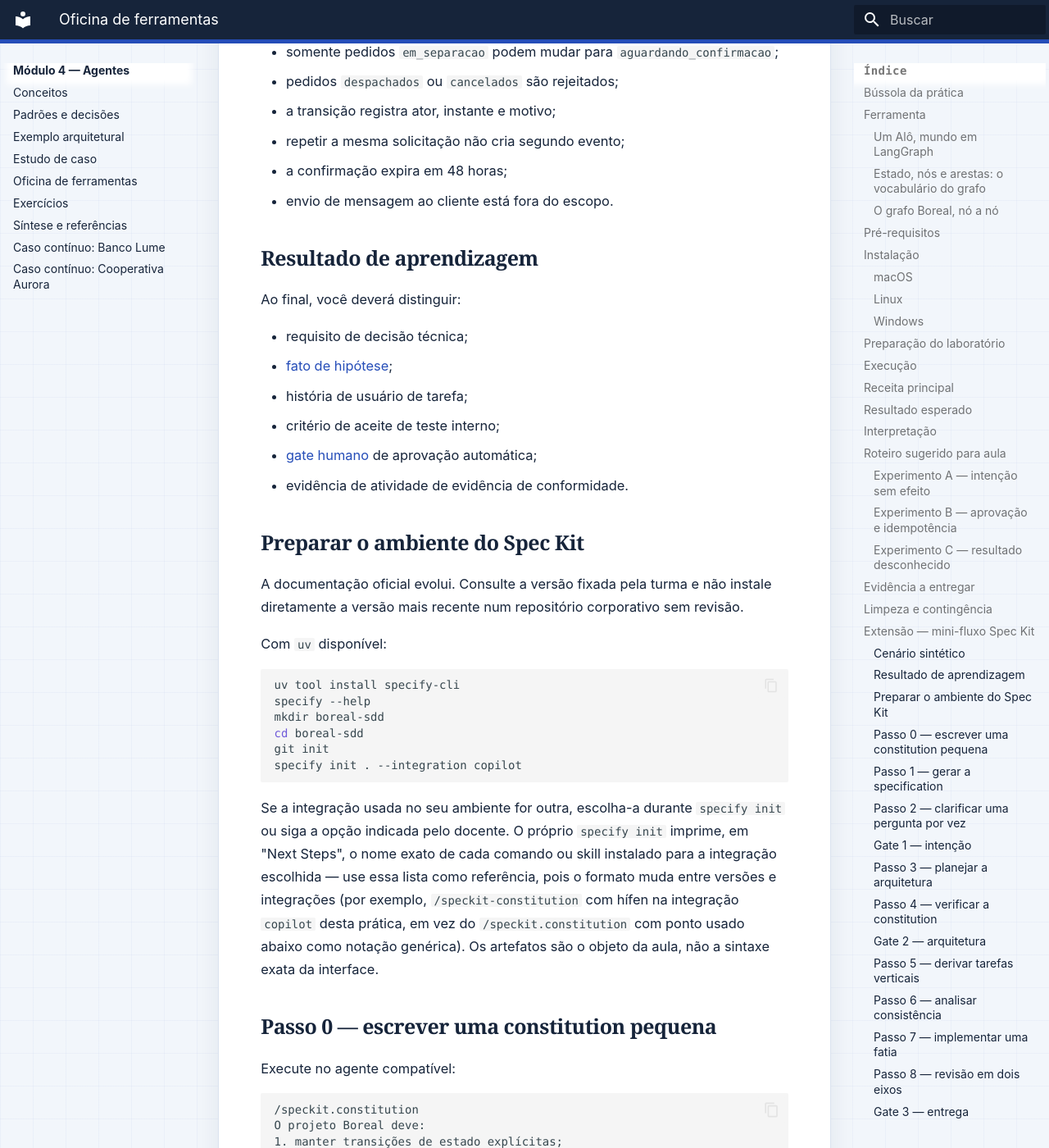
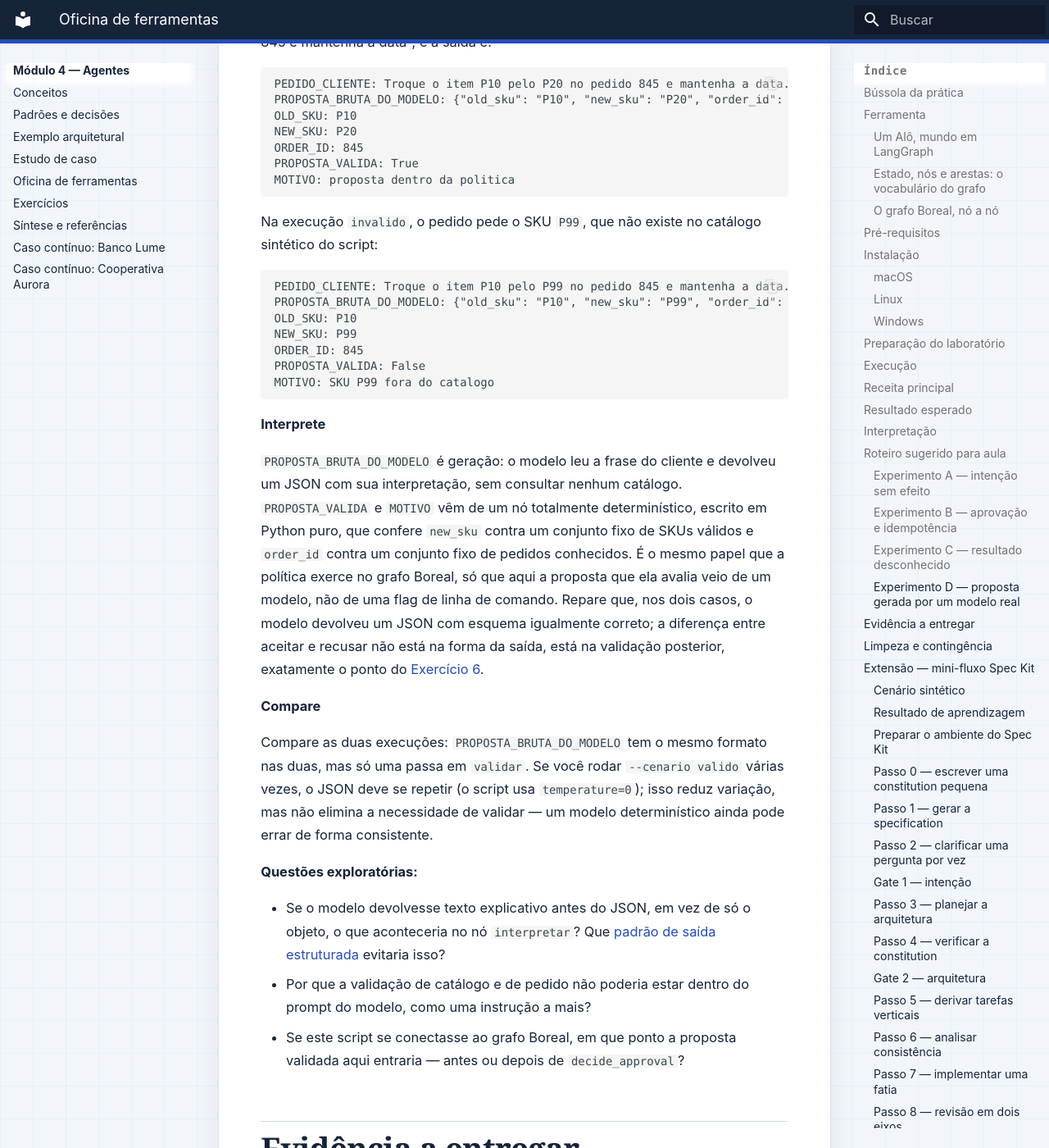
Before and after one commit to aulas-marco/arquitetura-solucoes-ia-generativa, an MkDocs documentation site: the page built from docs/modulo-4-agentes/oficina-de-ferramentas.md, in a window 1280 px wide and 1400 px high, scrolled down 13116 px. Shown: the whole window at 82% size. Built offline with MkDocs 1.6.1 and Material for MkDocs 9.7.7, drawn with Linux system fonts in a browser that asks for light colours; some of the changed text lies outside the part shown.

Commit message:
docs(mod4): adiciona Experimento D com chamada real a um LLM
Os Experimentos A-C recebiam a intenção pronta pela flag --aprovado,
por desenho, para isolar a malha determinística de aprovação e
idempotência da variabilidade do modelo. Isso deixava sem resposta a
pergunta óbvia: onde entra o LLM? Adiciona um quarto experimento,
extensão, que não mexe em A-C.

Novo script propor_troca_llm.py: um nó `propor` chama de verdade um
ChatOllama (llama3.2:3b) para transformar o pedido em linguagem
natural do cliente numa proposta estruturada; um nó `validar`, puro
Python, confere a proposta contra um catálogo e uma lista de pedidos
fixos antes de aceitar. É o par geração/decisão que faltava mostrar,
e finalmente dá uso ao langchain-ollama que já estava na instalação
sem nenhum consumidor.

Dois cenários testados de verdade contra o Ollama local, cada um três
vezes com temperature=0 para confirmar estabilidade: um aceito
(SKU válido) e um recusado (SKU fora do catálogo) — mesmo esquema de
saída do modelo nos dois casos, only a validação decide. Saídas reais
capturadas e documentadas no Observe do experimento.

Bússola da prática, Pré-requisitos, Preparação do laboratório,
Receita principal, Evidência a entregar e Limpeza e contingência
atualizados para cobrir o novo experimento.

Portões de qualidade conferidos: unittest (136 testes),
validate_content.py --module modulo-4-agentes (0 erros) e
mkdocs build --strict.

Co-Authored-By: Claude Sonnet 5 <noreply@anthropic.com>

````diff
--- a/docs/modulo-4-agentes/oficina-de-ferramentas.md
+++ b/docs/modulo-4-agentes/oficina-de-ferramentas.md
@@ -16,6 +16,7 @@ Uma intenção proposta pelo modelo tem dois destinos possíveis:
 | A | Uma intenção sem aprovação pode produzir efeito? | `ESTADO aguardando_aprovacao`, `RESULTADO nenhum efeito` |
 | B | A mesma intenção repetida cria um segundo efeito? | `RESULTADO RES-501` e trace de repetição sem nova reserva |
 | C | O que a arquitetura faz quando a confirmação de uma escrita nunca chega? | `outcome_unknown` e o plano de reconciliação |
+| D | De onde vem a intenção que os Experimentos A–C recebiam pronta, e quem valida o que o modelo propõe? | Proposta bruta do modelo, campos extraídos e o veredito de uma validação determinística |
 
 Ao final, você conseguirá localizar, num trace, o ponto exato em que uma intenção deixa de ser texto proposto e passa a produzir efeito.
 
@@ -158,6 +159,7 @@ Note o que o grafo *não* faz: em nenhum ponto ele chama um modelo de linguagem.
 - Python 3.10 ou superior e terminal.
 - Uma pasta descartável e somente os dados sintéticos do laboratório.
 - O arquivo `troca_boreal.py` baixado na etapa seguinte.
+- Para o Experimento D (extensão): Ollama instalado e em execução, com `llama3.2:3b` baixado (`ollama pull llama3.2:3b`) — o mesmo modelo usado nas oficinas dos Módulos 1 e 3.
 
 ## Instalação
 
@@ -210,13 +212,21 @@ ls troca_boreal.py
 
 O script é o workflow inteiro: cada nó devolve um estado tipado e o grafo escolhe entre aguardar aprovação ou reservar. Não há ferramenta externa escondida.
 
+Para o Experimento D, baixe também [propor_troca_llm.py](../assets/labs/modulo-4/propor_troca_llm.py) para a mesma pasta:
+
+```bash
+ls propor_troca_llm.py
+```
+
+Diferente de `troca_boreal.py`, este segundo script chama de verdade um modelo local via `langchain-ollama` — é o único ponto da oficina em que a "intenção" não chega pronta por uma flag de linha de comando.
+
 ## Execução
 
 Você executará cada comando dentro de `oficina-m4/`, com o ambiente virtual ativo. O script não guarda estado entre chamadas: cada execução parte do mesmo pedido `PED-104`, e é o argumento `--aprovado` que muda o caminho percorrido pelo grafo.
 
 ## Receita principal
 
-Siga os experimentos em ordem: A mostra a parada segura, B mostra o efeito aprovado e a repetição contida, C, de extensão, trata o caso em que a confirmação nunca chega. Em uma aula curta, execute A em grupo e B em duplas; C fica para quem terminar antes ou para o desafio assíncrono. Cada bloco de experimento repete cenário, pergunta e comando para poder ser realizado de forma independente.
+Siga os experimentos em ordem: A mostra a parada segura, B mostra o efeito aprovado e a repetição contida, C, de extensão, trata o caso em que a confirmação nunca chega, e D, também de extensão, mostra de onde a intenção dos três primeiros vinha pronta. Em uma aula curta, execute A em grupo e B em duplas; C e D ficam para quem terminar antes, para o desafio assíncrono, ou para quem tiver Ollama disponível. Cada bloco de experimento repete cenário, pergunta e comando para poder ser realizado de forma independente.
 
 ## Resultado esperado
 
@@ -353,6 +363,74 @@ Se a confirmação de `TROCA-PED-104-1` fosse interrompida, o estado correto ser
 - Qual dado é necessário para a reconciliação?
 - Quando a [revisão humana](padroes-e-decisoes.md#matriz-de-autonomia) é um controle obrigatório?
 
+### Experimento D — proposta gerada por um modelo real
+
+**Situação**
+
+Nos Experimentos A a C, a intenção do cliente chegava pronta pela flag `--aprovado`. Numa aplicação real, ela viria de alguém escrevendo em linguagem natural, e um modelo teria que transformar isso numa proposta estruturada, antes de qualquer aprovação.
+
+**Pergunta de investigação**
+
+Quando um modelo de verdade lê o pedido do cliente e propõe a troca, a saída dele já é uma decisão autorizada, ou ainda precisa passar por uma validação determinística separada?
+
+**Objetivo**
+
+Observar geração e decisão como dois passos distintos e sequenciais, com uma chamada real a um LLM local.
+
+**Pré-requisito**
+
+Ollama em execução, `llama3.2:3b` baixado, `propor_troca_llm.py` na pasta `oficina-m4`.
+
+**Execute**
+
+```bash
+python propor_troca_llm.py --cenario valido
+```
+
+```bash
+python propor_troca_llm.py --cenario invalido
+```
+
+**Observe**
+
+Na execução `valido`, o pedido do cliente é "Troque o item P10 pelo P20 no pedido 845 e mantenha a data", e a saída é:
+
+```text
+PEDIDO_CLIENTE: Troque o item P10 pelo P20 no pedido 845 e mantenha a data.
+PROPOSTA_BRUTA_DO_MODELO: {"old_sku": "P10", "new_sku": "P20", "order_id": "845"}
+OLD_SKU: P10
+NEW_SKU: P20
+ORDER_ID: 845
+PROPOSTA_VALIDA: True
+MOTIVO: proposta dentro da politica
+```
+
+Na execução `invalido`, o pedido pede o SKU `P99`, que não existe no catálogo sintético do script:
+
+```text
+PEDIDO_CLIENTE: Troque o item P10 pelo P99 no pedido 845 e mantenha a data.
+PROPOSTA_BRUTA_DO_MODELO: {"old_sku": "P10", "new_sku": "P99", "order_id": "845"}
+OLD_SKU: P10
+NEW_SKU: P99
+ORDER_ID: 845
+PROPOSTA_VALIDA: False
+MOTIVO: SKU P99 fora do catalogo
+```
+
+**Interprete**
+
+`PROPOSTA_BRUTA_DO_MODELO` é geração: o modelo leu a frase do cliente e devolveu um JSON com sua interpretação, sem consultar nenhum catálogo. `PROPOSTA_VALIDA` e `MOTIVO` vêm de um nó totalmente determinístico, escrito em Python puro, que confere `new_sku` contra um conjunto fixo de SKUs válidos e `order_id` contra um conjunto fixo de pedidos conhecidos. É o mesmo papel que a política exerce no grafo Boreal, só que aqui a proposta que ela avalia veio de um modelo, não de uma flag de linha de comando. Repare que, nos dois casos, o modelo devolveu um JSON com esquema igualmente correto; a diferença entre aceitar e recusar não está na forma da saída, está na validação posterior, exatamente o ponto do [Exercício 6](exercicios.md).
+
+**Compare**
+
+Compare as duas execuções: `PROPOSTA_BRUTA_DO_MODELO` tem o mesmo formato nas duas, mas só uma passa em `validar`. Se você rodar `--cenario valido` várias vezes, o JSON deve se repetir (o script usa `temperature=0`); isso reduz variação, mas não elimina a necessidade de validar — um modelo determinístico ainda pode errar de forma consistente.
+
+**Questões exploratórias:**
+
+- Se o modelo devolvesse texto explicativo antes do JSON, em vez de só o objeto, o que aconteceria no nó `interpretar`? Que [padrão de saída estruturada](conceitos.md#uso-de-ferramentas-e-saidas-estruturadas) evitaria isso?
+- Por que a validação de catálogo e de pedido não poderia estar dentro do prompt do modelo, como uma instrução a mais?
+- Se este script se conectasse ao grafo Boreal, em que ponto a proposta validada aqui entraria — antes ou depois de `decide_approval`?
+
 ## Evidência a entregar
 
 Entregue as três saídas ou uma tabela equivalente e uma conclusão de até cinco linhas.
@@ -365,9 +443,13 @@ Entregue as três saídas ou uma tabela equivalente e uma conclusão de até cin
 
 Explique qual condição impede a reserva, como a repetição é contida e como você trataria `outcome_unknown`. Registre também uma fitness function verificável — por exemplo, a mesma intenção com a mesma chave não pode produzir dois efeitos — e quem responde por seu alerta.
 
+Se fez o Experimento D, entregue também as duas saídas completas (`valido` e `invalido`) e uma frase distinguindo o que o modelo comprovou do que a validação determinística comprovou.
+
 ## Limpeza e contingência
 
 Saia do ambiente com `deactivate` e apague a pasta `oficina-m4` quando terminar. Se houver erro, confira `python --version`, a ativação do ambiente e `python -m pip show langgraph`. Registre a mensagem e corrija a instalação local antes de continuar; não conecte o exercício a sistemas reais.
+
+Se o Experimento D falhar, confirme que o Ollama está em execução (`ollama list` deve mostrar `llama3.2:3b`) e que `python -m pip show langchain-ollama` retorna o pacote instalado. Não é preciso remover o modelo depois: ele é o mesmo usado nas oficinas dos Módulos 1 e 3.
 
 ## Extensão — mini-fluxo Spec Kit
 
````
Also changed, not shown: docs/assets/labs/modulo-4/propor_troca_llm.py (added, +106 -0 lines).
